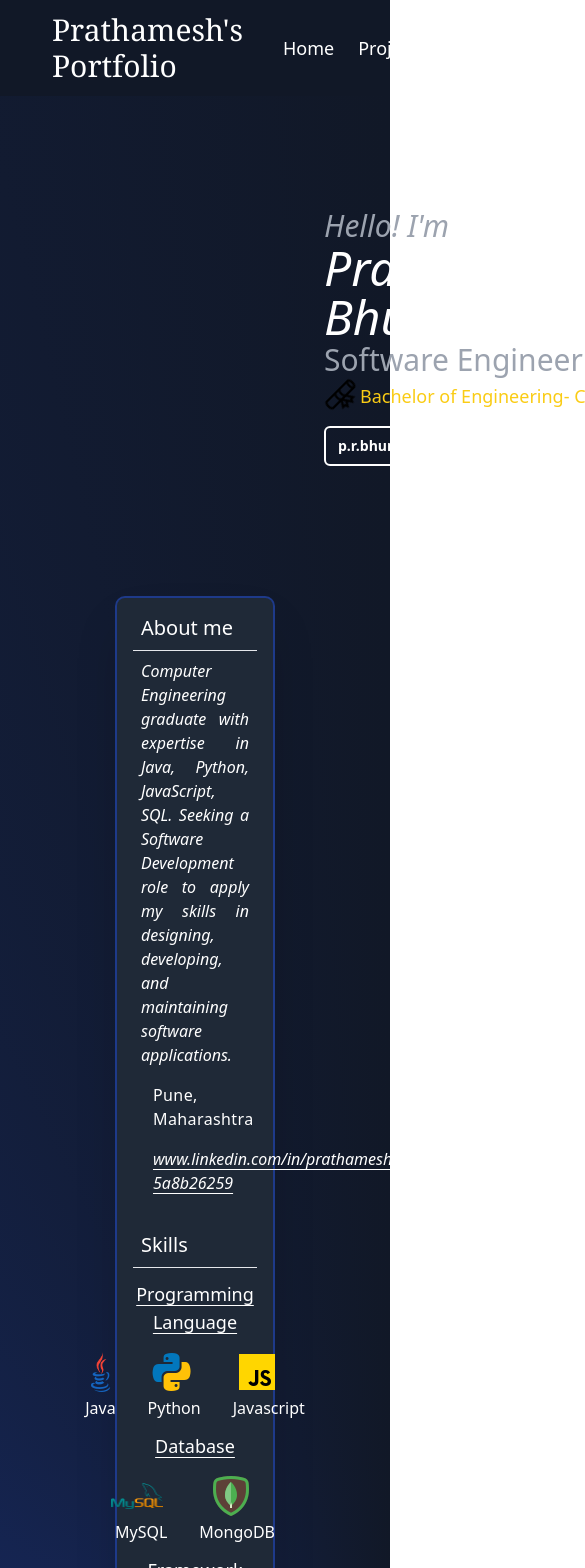
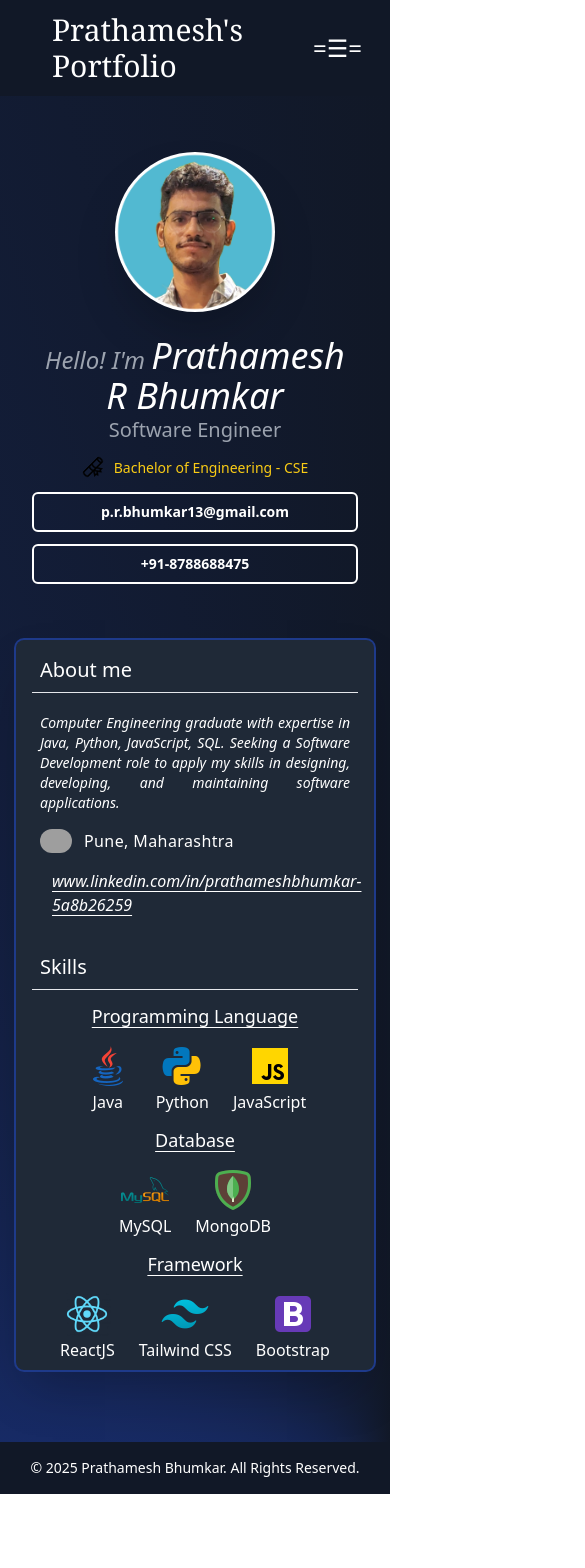
Before and after one commit to PRBHUMKAR13/Portfolio-website, a React (Vite) app: page / in a window 390 px wide. Shown: the top 1568 px of the page, 585 px wide, since content can reach past the window. After the commit the page ends 1494 px from the top, so only its background shows below. Built offline with nearby package versions, Linux system fonts and the light colour scheme; no server answers; grey boxes are pictures that could not be loaded.

Commit message:
responsive website

```diff
--- a/src/component/Contact.jsx
+++ b/src/component/Contact.jsx
@@ -38,40 +38,102 @@ const Contact = () => {
 
 
   return (
-    <section className="flex flex-col items-center py-12 px-4">
-    <h1 className="text-4xl font-semibold mb-6 text-white">Connect with Me</h1>
-    <p className="text-xl text-gray-200 mb-10 text-center max-w-lg ">
-        Feel free to reach out with any questions or opportunities. I’d love to connect and contribute to your organization.
+    <section className="flex flex-col items-center py-12 px-4 text-gray-100">
+      <h1 className="text-3xl sm:text-4xl font-semibold mb-6 text-center">
+        Connect with Me
+      </h1>
+      <p className="text-base sm:text-lg text-gray-300 mb-10 text-center max-w-xl">
+        Feel free to reach out with any questions or opportunities. I’d love to
+        connect and contribute to your organization.
       </p>
 
-
-    <form id="contact-form" data-netlify="true" method="POST"  name="contact" ref={formRef}
-        onSubmit={handleSubmit} className=" bg-gradient-to-br from-sky-50 to-gray-200 p-8 rounded-lg shadow-lg w-full max-w-lg text-black">
+      <form
+        id="contact-form"
+        data-netlify="true"
+        method="POST"
+        name="contact"
+        ref={formRef}
+        onSubmit={handleSubmit}
+        className="w-full max-w-md bg-gray-100 text-gray-900 p-6 rounded-lg shadow-lg"
+      >
         <div className="mb-4">
-        <label htmlFor="name" className="block text-sm font-medium mb-1 ">Your Name</label>
-        <input type="text" id="name" name="from_name" required placeholder="Enter Name"
-          className="w-full border-2 border-gray-300  bg-gray-100 text-gray-900 mt-2 p-3 rounded-lg focus:shadow-outline focus:outline-none focus:ring-2 focus:ring-blue-500"/>
+          <label
+            htmlFor="name"
+            className="block text-sm font-medium mb-1"
+          >
+            Your Name
+          </label>
+          <input
+            type="text"
+            id="name"
+            name="from_name"
+            required
+            placeholder="Enter Name"
+            className="w-full border border-gray-300 bg-white text-gray-900 mt-2 p-3 rounded-lg focus:outline-none focus:ring-2 focus:ring-blue-500"
+          />
         </div>
         <div className="mb-4">
-        <label htmlFor="email" className="block text-sm font-medium mb-1">Email Address</label>
-        <input type="email" id="email" name="from_email" required placeholder="Enter email address"
-          className="w-full border-2 border-gray-300  bg-gray-100 text-gray-900 mt-2 p-3 rounded-lg focus:shadow-outline focus:outline-none focus:ring-2 focus:ring-blue-500"/>
+          <label
+            htmlFor="email"
+            className="block text-sm font-medium mb-1"
+          >
+            Email Address
+          </label>
+          <input
+            type="email"
+            id="email"
+            name="from_email"
+            required
+            placeholder="Enter email address"
+            className="w-full border border-gray-300 bg-white text-gray-900 mt-2 p-3 rounded-lg focus:outline-none focus:ring-2 focus:ring-blue-500"
+          />
         </div>
         <div className="mb-4">
-        <label htmlFor="phone" className="block text-sm font-medium mb-1">Phone Number</label>
-        <input type="text" id="phone" name="phone" required placeholder="Enter your phone number"
-          className="w-full border-2 border-gray-300 bg-gray-100 text-gray-900 mt-2 p-3 rounded-lg focus:shadow-outline focus:outline-none focus:ring-2 focus:ring-blue-500"/>
+          <label
+            htmlFor="phone"
+            className="block text-sm font-medium mb-1"
+          >
+            Phone Number
+          </label>
+          <input
+            type="text"
+            id="phone"
+            name="phone"
+            required
+            placeholder="Enter your phone number"
+            className="w-full border border-gray-300 bg-white text-gray-900 mt-2 p-3 rounded-lg focus:outline-none focus:ring-2 focus:ring-blue-500"
+          />
         </div>
         <div className="mb-4">
-        <label htmlFor="message" className="block text-sm font-medium mb-1">Message</label>
-        <textarea id="message" name="message" rows="5" required placeholder="Enter message"
-          className=" border-2 border-gray-300  w-full h-32 bg-gray-100 text-gray-900 mt-2 p-3 rounded-lg focus:shadow-outline focus:outline-none focus:ring-2 focus:ring-blue-500"></textarea>
+          <label
+            htmlFor="message"
+            className="block text-sm font-medium mb-1"
+          >
+            Message
+          </label>
+          <textarea
+            id="message"
+            name="message"
+            rows="5"
+            required
+            placeholder="Enter message"
+            className="w-full border border-gray-300 bg-white text-gray-900 mt-2 p-3 rounded-lg focus:outline-none focus:ring-2 focus:ring-blue-500"
+          ></textarea>
         </div>
-      <input type="hidden" id="to_name" name="to_name" value="Prathamesh"/>
-      {errorMessage && <p className="text-red-500 mt-2">{errorMessage}</p>}
+        <input
+          type="hidden"
+          id="to_name"
+          name="to_name"
+          value="Prathamesh"
+        />
+        {errorMessage && (
+          <p className="text-red-500 mt-2">{errorMessage}</p>
+        )}
         <div className="flex justify-center mt-4">
-        <button type="submit"
-          className="uppercase text-sm font-bold bg-blue-900 text-gray-100 p-3 rounded-lg w-1/2 focus:outline-none focus:shadow-outline hover:opacity-65">
+          <button
+            type="submit"
+            className="uppercase text-sm font-bold bg-blue-700 hover:bg-blue-800 text-white py-2 px-6 rounded-lg focus:outline-none focus:ring-2 focus:ring-blue-500 transition"
+          >
             Send Message
           </button>
         </div>
--- a/src/component/Footer.jsx
+++ b/src/component/Footer.jsx
@@ -1,13 +1,15 @@
-import React from 'react'
+import React from 'react';
 
 const Footer = () => {
   return (
     <>
-    <footer className="bg-gray-900 text-white text-center p-4 mt-8">
-  © 2025 Prathamesh Bhumkar. All Rights Reserved.
-</footer>
+      <footer className="bg-gray-900 text-white text-center p-4 mt-8">
+        <div className="text-sm sm:text-base">
+          © 2025 Prathamesh Bhumkar. All Rights Reserved.
+        </div>
+      </footer>
     </>
-  )
-}
+  );
+};
 
-export default Footer
+export default Footer;
--- a/src/component/Home.jsx
+++ b/src/component/Home.jsx
@@ -1,102 +1,174 @@
-import React from 'react'
-import { Link } from 'react-router-dom'
+import React from 'react';
+import { Link } from 'react-router-dom';
 
 const Home = () => {
   return (
     <>
-     <div className="main flex-col">
-
-<div className="card flex p-4 align-middle my-24 ml-72">
-
-  <div className="img ">
-    <img srcSet="../images/Profilepicture.png" alt="profile picture" className="w-60 rounded-full shadow-2xl transform transition hover:scale-110 hover:ring-4 hover:ring-cyan-500"/>
+      <div className="main flex flex-col items-center px-4 lg:px-0">
+        <div className="card flex flex-col lg:flex-row p-4 items-center my-10 lg:my-24 lg:ml-72">
+          <div className="xl:-ml-32 img mb-6 lg:mb-0">
+            <img
+              srcSet="../images/Profilepicture.png"
+              alt="profile picture"
+              className="w-40 lg:w-60 rounded-full shadow-2xl transform transition hover:scale-110 hover:ring-4 hover:ring-cyan-500"
+            />
           </div>
 
-  <div className="info flex-col text-gray-400 m-auto mx-5">
-    <div className="text-3xl  italic ">Hello! I'm <span className="text-5xl text-white">Prathamesh R Bhumkar</span>
-    </div>
-    <div className="text-3xl">Software Engineer</div>
-    <div className="text-lg text-gray-400 flex ">
-      <img srcSet="../images/icons8-degree-32.png" alt="degree image"  className="size-9 -rotate-45  "/>
-    <span className="mt-1 text-yellow-400">
-      Bachelor of Engineering- CSE
+          <div className="info flex flex-col text-gray-400 text-center lg:text-left lg:m-auto lg:mx-5">
+            <div className="text-2xl lg:text-3xl italic">
+              Hello! I'm{' '}
+              <span className="text-4xl lg:text-5xl text-white">
+                Prathamesh R Bhumkar
               </span>
             </div>
-    <div className="flex mt-3 space-x-2 text-sm text-white">
-
-     <Link to="mailto:prathamesh.bhumkar13@gmail.com"> <button className="border-2 border-white py-2 px-3 rounded-md font-bold hover:bg-white hover:text-blue-950 transition-colors ease-out delay-100">
-        p.r.bhumkar13@gmail.com</button></Link>
-
-      <Link to="tel:+91-8788688475"> <button className=" border-2 border-white py-2 px-3 rounded-md font-bold hover:bg-white hover:text-blue-950 transition-colors ease-out delay-100 ">+91-8788688475</button></Link>
+            <div className="text-xl lg:text-3xl">Software Engineer</div>
+            <div className="text-sm lg:text-lg text-gray-400 flex justify-center lg:justify-start items-center mt-3">
+              <img
+                srcSet="../images/icons8-degree-32.png"
+                alt="degree image"
+                className="w-6 lg:w-9 -rotate-45 mr-2"
+              />
+              <span className="text-yellow-400">Bachelor of Engineering - CSE</span>
+            </div>
+            <div className="flex flex-col lg:flex-row mt-3 space-y-3 lg:space-y-0 lg:space-x-2 text-sm text-white">
+              <Link to="mailto:prathamesh.bhumkar13@gmail.com">
+                <button className="border-2 border-white py-2 px-3 rounded-md font-bold hover:bg-white hover:text-blue-950 transition-colors ease-out delay-100 w-full lg:w-auto">
+                  p.r.bhumkar13@gmail.com
+                </button>
+              </Link>
+              <Link to="tel:+91-8788688475">
+                <button className="border-2 border-white py-2 px-3 rounded-md font-bold hover:bg-white hover:text-blue-950 transition-colors ease-out delay-100 w-full lg:w-auto">
+                  +91-8788688475
+                </button>
+              </Link>
+            </div>
           </div>
         </div>
 
+        <div className="about w-full lg:w-2/5 px-4 py-2 bg-gray-800 rounded-lg shadow-2xl text-white m-auto ring-2 ring-blue-900 mb-10">
+          <div className="p-2 text-xl">About me</div>
+          <hr className="w-full mb-3" />
+          <div className="p-2 text-justify italic text-sm lg:text-base">
+            Computer Engineering graduate with expertise in Java, Python,
+            JavaScript, SQL. Seeking a Software Development role to apply my
+            skills in designing, developing, and maintaining software
+            applications.
           </div>
-
-<div className="about w-2/5 px-4 py-2 h-auto bg-gray-800 rounded-lg shadow-2xl text-white m-auto ... ring-2 ring-blue-900 mb-10">
-  <div className=" p-2 text-xl ">About me</div>
-  <hr className="w-full mb-3 "/>
-
-  <div className="p-2 text-justify -mt-3 italic">Computer Engineering graduate with
-    expertise in Java, Python, JavaScript,
-    SQL. Seeking a Software Development
-    role to apply my skills in designing,
-    developing, and maintaining software
-    applications.</div>
-
           <div className="flex space-x-3 p-2">
-    <div><img srcSet="../images/a.jpg" alt="location" className="size-6 rounded-xl"/></div>
-    <div className="tracking-wide ...">Pune, Maharashtra</div>
+            <div>
+              <img
+                srcSet="../images/a.jpg"
+                alt="location"
+                className="w-8 lg:w-10 rounded-xl"
+              />
             </div>
-  <Link to="https://www.linkedin.com/in/prathameshbhumkar-5a8b26259" target="_blank" > <div className="flex space-x-3 p-2">
-   <div><img srcSet="../images/LinkedIn.png" alt="location" className="size-6 rounded-xl"/></div>
-    <div className="italic underline underline-offset-4 hover:text-blue-700">www.linkedin.com/in/prathameshbhumkar-5a8b26259</div>
-  </div></Link>
+            <div className="tracking-wide">Pune, Maharashtra</div>
+          </div>
+          <Link
+            to="https://www.linkedin.com/in/prathameshbhumkar-5a8b26259"
+            target="_blank"
+          >
+            <div className="flex space-x-3 p-2">
+              <div>
+                <img
+                  srcSet="../images/LinkedIn.png"
+                  alt="LinkedIn"
+                  className="w-8 lg:w-10 rounded-xl"
+                />
+              </div>
+              <div className="italic underline underline-offset-4 hover:text-blue-700">
+                www.linkedin.com/in/prathameshbhumkar-5a8b26259
+              </div>
+            </div>
+          </Link>
 
           <div className="mt-5 p-2 text-xl">Skills</div>
-  <hr className="w-full mb-3 "/>
-  <div className="skill flex-col space-y-3">
-    <div className="text-center text-lg underline underline-offset-4 ">Programming Language</div>
-    <div className="flex space-x-8 justify-center">
-      <div className="item-center">
-        <img srcSet="../images/skills/java.png" className="size-12 rounded-lg align-middle self-center" alt=""/>Java
+          <hr className="w-full mb-3" />
+          <div className="skill flex flex-col space-y-3">
+            <div className="text-center text-lg underline underline-offset-4">
+              Programming Language
             </div>
-      <div>
-        <img srcSet="../images/skills/python.png" className="size-12 rounded-lg" alt=""/>Python
+            <div className="flex flex-wrap justify-center gap-6">
+              <div className="flex flex-col items-center">
+                <img
+                  srcSet="../images/skills/java.png"
+                  className="w-12 lg:w-16 rounded-lg"
+                  alt="Java"
+                />
+                Java
               </div>
-      <div>
-        <img srcSet="../images/skills/js.png" className="size-12 rounded-lg" alt=""/>Javascript
+              <div className="flex flex-col items-center">
+                <img
+                  srcSet="../images/skills/python.png"
+                  className="w-12 lg:w-16 rounded-lg"
+                  alt="Python"
+                />
+                Python
+              </div>
+              <div className="flex flex-col items-center">
+                <img
+                  srcSet="../images/skills/js.png"
+                  className="w-12 lg:w-16 rounded-lg"
+                  alt="JavaScript"
+                />
+                JavaScript
               </div>
             </div>
-    <div  className="text-center text-lg underline underline-offset-4">Database</div>
-    <div className="flex space-x-8 justify-center">
-      <div className="item-center">
-        <img srcSet="../images/skills/mysql.png" className="size-12 w-16 -ml-1  rounded-xl align-middle self-center" alt=""/>MySQL
+            <div className="text-center text-lg underline underline-offset-4">
+              Database
             </div>
-      <div>
-        <img srcSet="../images/skills/MongoDB.png" className=" ml-2 size-12 rounded-lg" alt=""/>MongoDB
+            <div className="flex flex-wrap justify-center gap-6">
+              <div className="flex flex-col items-center">
+                <img
+                  srcSet="../images/skills/mysql.png"
+                  className="w-12 lg:w-16 rounded-lg"
+                  alt="MySQL"
+                />
+                MySQL
               </div>
-
+              <div className="flex flex-col items-center">
+                <img
+                  srcSet="../images/skills/MongoDB.png"
+                  className="w-12 lg:w-16 rounded-lg"
+                  alt="MongoDB"
+                />
+                MongoDB
               </div>
-  <div  className="text-center text-lg underline underline-offset-4 ">Framework</div>
-    <div className="flex space-x-8 justify-center">
-      <div className="item-center">
-        <img srcSet="../images/skills/react.png" className="size-12 rounded-xl align-middle self-center" alt=""/>ReactJS
             </div>
-      <div>
-        <img srcSet="../images/skills/tailwind.png" className="size-12 ml-6 rounded-xl" alt=""/>Tailwind CSS
+            <div className="text-center text-lg underline underline-offset-4">
+              Framework
             </div>
-      <div>
-        <img srcSet="../images/skills/bootstrap.png" className="size-12  ml-2 rounded-xl" alt=""/>Bootstrap
+            <div className="flex flex-wrap justify-center gap-6">
+              <div className="flex flex-col items-center">
+                <img
+                  srcSet="../images/skills/react.png"
+                  className="w-12 lg:w-16 rounded-lg"
+                  alt="ReactJS"
+                />
+                ReactJS
+              </div>
+              <div className="flex flex-col items-center">
+                <img
+                  srcSet="../images/skills/tailwind.png"
+                  className="w-12 lg:w-16 rounded-lg"
+                  alt="Tailwind CSS"
+                />
+                Tailwind CSS
+              </div>
+              <div className="flex flex-col items-center">
+                <img
+                  srcSet="../images/skills/bootstrap.png"
+                  className="w-12 lg:w-16 rounded-lg"
+                  alt="Bootstrap"
+                />
+                Bootstrap
               </div>
             </div>
           </div>
         </div>
       </div>
+    </>
+  );
+};
 
-
-    </>
-  )
-}
-
-export default Home
+export default Home;
--- a/src/component/Navbar.jsx
+++ b/src/component/Navbar.jsx
@@ -1,17 +1,31 @@
-import React from 'react'
+import React, { useState } from 'react'
 import { Link } from 'react-router-dom'
 
 const Navbar = () => {
+
+  const [isMenuOpen, setIsMenuOpen] = useState(false);
+
+  const toggleMenu = () => {
+    setIsMenuOpen(!isMenuOpen);
+  };
+
+
   return (
-<nav className="flex  p-3 bg-gray-900 text-white justify-between ">
-    <Link to="/"><div className=" px-10 text-3xl font-medium font-serif">
-      Prathamesh's Portfolio
-    </div></Link>
-    <ul className="flex space-x-6 text-lg pr-9 items-center font-sans font-medium cursor-pointer  ">
-      <Link to="./home">   <li className="hover:text-blue-700">Home</li></Link>
-      <Link to="./project">  <li className="hover:text-blue-700">Project</li></Link>
-   <Link to="./resume"><li className="hover:text-blue-700">Resume</li></Link>
-   <Link to="./contact">   <li className="hover:text-blue-700">Contact</li></Link>
+    <nav className="flex items-center p-3 bg-gray-900 text-white justify-between">
+
+    <Link to="/"> <div className="px-10 text-3xl font-medium font-serif"> Prathamesh's Portfolio</div> </Link>
+
+    <button className="text-2xl md:hidden px-4" onClick={toggleMenu} aria-label="Toggle Menu"> =☰=</button>
+
+    <ul
+      className={`${
+        isMenuOpen ? 'block' : 'hidden'
+      } absolute top-16 left-0 w-full bg-gray-900 md:flex md:relative md:top-0 md:left-0 md:w-auto md:space-x-6 text-lg pr-9 items-center font-sans font-medium cursor-pointer`}
+    >
+      <Link to="./home"><li className="hover:text-blue-700 px-4 py-2 md:py-0">Home</li></Link>
+      <Link to="./project"> <li className="hover:text-blue-700 px-4 py-2 md:py-0">Project</li> </Link>
+      <Link to="./resume"><li className="hover:text-blue-700 px-4 py-2 md:py-0">Resume</li></Link>
+      <Link to="./contact"><li className="hover:text-blue-700 px-4 py-2 md:py-0">Contact</li></Link>
     </ul>
   </nav>
 
--- a/src/component/Resume.jsx
+++ b/src/component/Resume.jsx
@@ -3,19 +3,22 @@ import React from 'react'
 const Resume = () => {
   return (
 
-  <div className="main flex justify-center items-center p-10  ">
+<div className="main flex justify-center items-center p-6 md:p-10 min-h-screen md:bg-none">
+      <div className="flex flex-col items-center bg-gray-900 md:bg-none rounded-lg shadow-2xl p-6 md:p-8 max-w-sm md:max-w-lg transform transition hover:scale-105">
+        {/* Resume Image */}
+        <img
+          src="../images/Resume.png"
+          alt="Prathamesh Bhumkar's Resume"
+          className="w-full h-auto mb-6 rounded-lg object-contain"
+        />
 
-  <div className="flex flex-col items-center bg-gray-900 rounded-lg shadow-2xl p-8 max-w-lg transform transition hover:scale-110">
-
-    <img src="../images/Resume.png" alt="Resume" className="w-80 h-full mb-4 rounded-lg"/>
-
-    <a href="../images/Prathamesh Bhumkr Resume.pdf" download>
-      <button className="border-2 border-white  text-white  hover:bg-white hover:text-blue-950 py-2 px-6 rounded-md font-bold  transition duration-200">
-        Download Resume
-      </button>
-    </a>
-  </div>
-</div>
+        <a href="../images/Prathamesh Bhumkr Resume.pdf" download  aria-label="Download Resume" className="w-full text-center">
+          <button className="w-full border-2 border-white text-white hover:bg-white hover:text-gray-900 py-2 px-6 rounded-md font-bold transition duration-200">
+            Download Resume
+          </button>
+        </a>
+      </div>
+    </div>
   )
 }
 
```
Also changed, not shown: src/component/Project.jsx (+11 -13 lines), src/component/ProjectCard.jsx (+13 -14 lines), 5 other files (tests, documents, lock files or other folders). Lines whose indentation alone changed are shown as unchanged.
